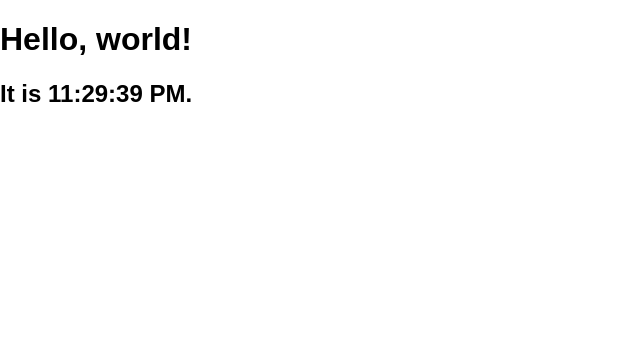
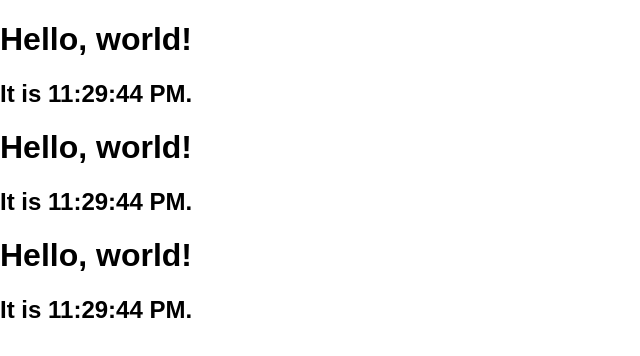
Before and after one commit to marciobera/devlab, a React (Create React App) app in the folder react/hello-world/: page / in a window 1280 px wide. Shown: the top 356 px of the page, without its empty margins (0-640 px from the left). Built offline with nearby package versions, Linux system fonts and the light colour scheme.

Commit message:
Finish read  page, from @react docs.

```diff
--- a/react/hello-world/src/index.js
+++ b/react/hello-world/src/index.js
@@ -2,6 +2,10 @@
 import ReactDOM from 'react-dom';
 // import App from './App';
 import './index.css';
+
+function FormattedDate(props) {
+  return <h2>It is {props.date.toLocaleTimeString()}.</h2>;
+}
 
 class Clock extends React.Component {
   constructor(props) {
@@ -9,17 +13,44 @@
     this.state = {date: new Date()};
   }
 
+  componentDidMount() {
+    this.timerID = setInterval(
+      () => this.tick(),
+      1000
+    );
+  }
+
+  componentWillUnmount() {
+    clearInterval(this.timerID);
+  }
+
+  tick() {
+    this.setState({
+      date: new Date()
+    });
+  }
+
   render() {
     return (
       <div>
         <h1>Hello, world!</h1>
-        <h2>It is {this.state.date.toLocaleTimeString()}.</h2>
+        <FormattedDate date={this.state.date} />
       </div>
     );
   }
 }
 
+function App() {
+  return (
+    <div>
+      <Clock />
+      <Clock />
+      <Clock />
+    </div>
+  );
+}
+
 ReactDOM.render(
-  <Clock />,
+  <App />,
   document.getElementById('root')
 );
```
